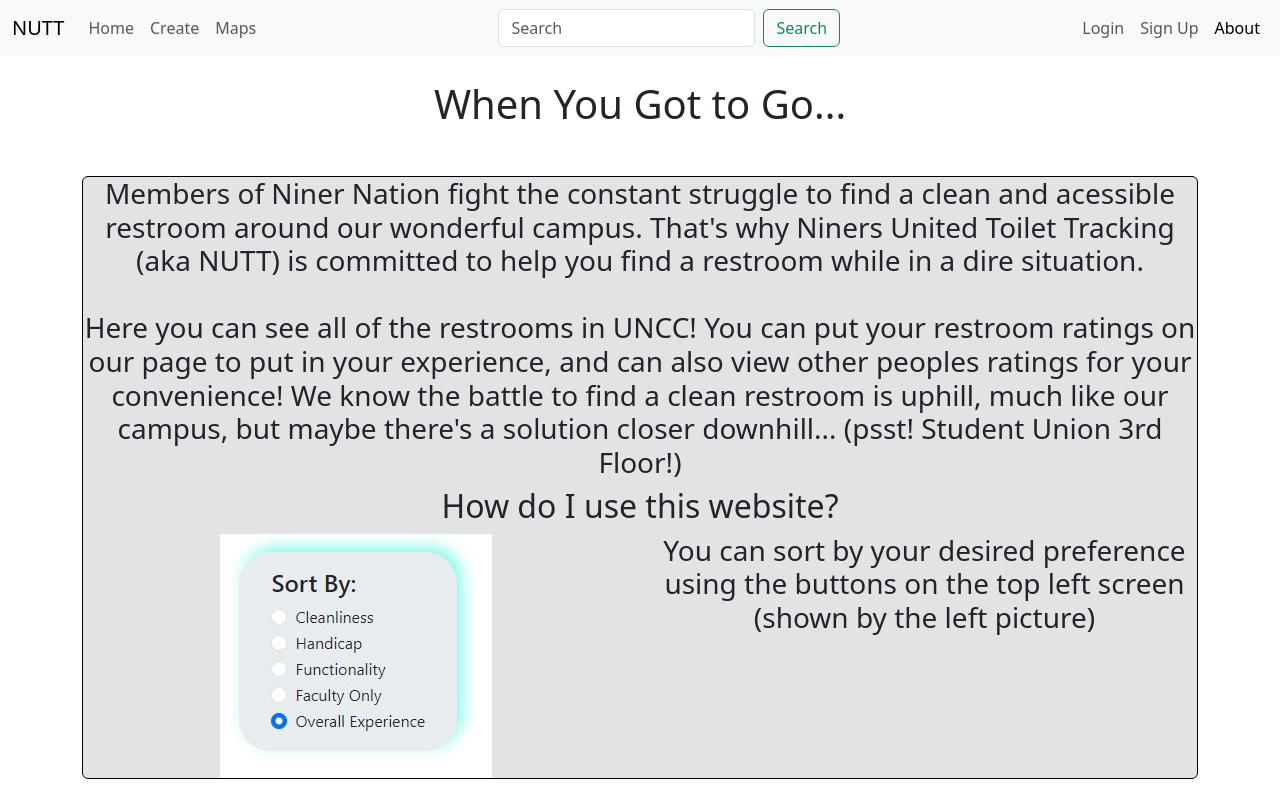
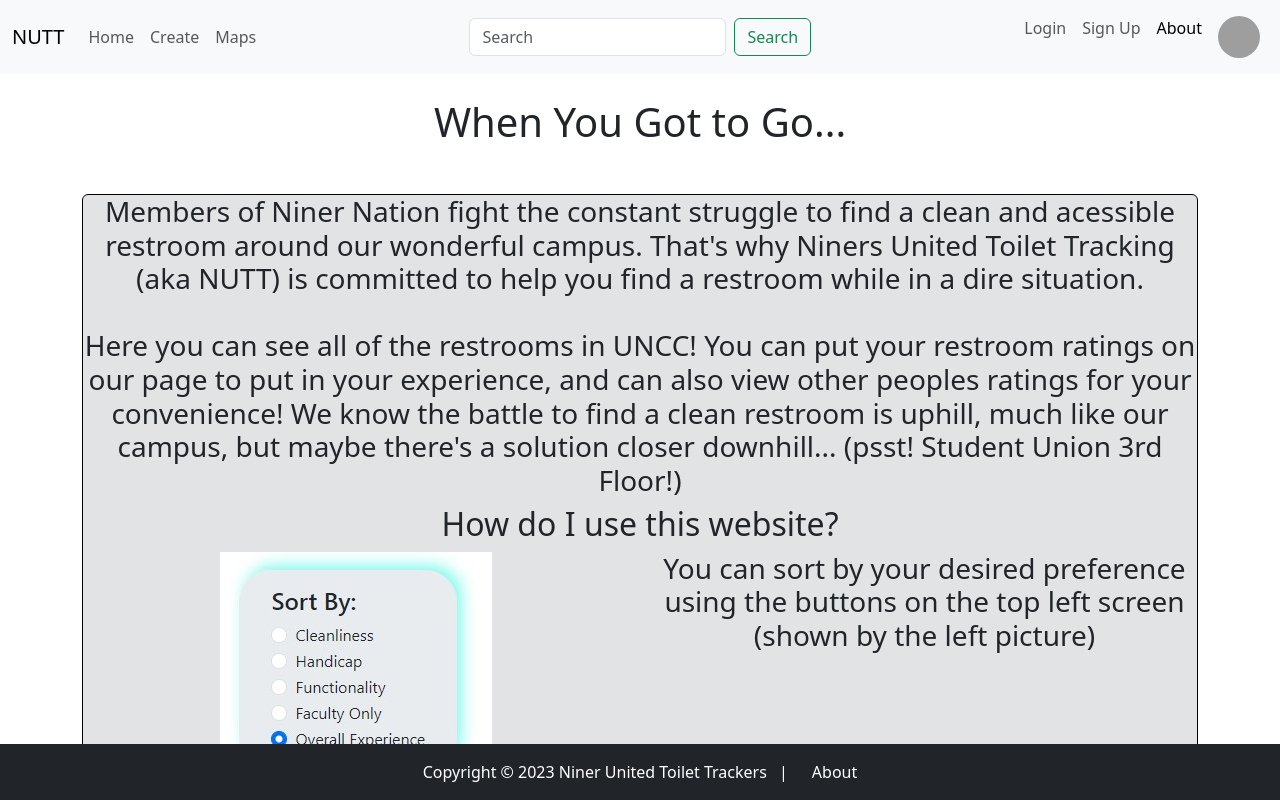
Before and after one commit to mustafaap/Niners-United-Classroom-Tracker-ITSC-3155-Final-Project, a Flask app: page /about in a window 1280 px wide. Run offline with Flask 3, Linux system fonts and the light colour scheme; grey boxes are pictures that could not be loaded.

Commit message:
Added route to profile page

```diff
--- a/app.py
+++ b/app.py
@@ -157,3 +157,7 @@ def delete_rating(rating_id: int):
     db.session.delete(rating)
     db.session.commit()
     return redirect('/')
+
+@app.get('/profile')
+def profile():
+    return render_template('profile.html', profile_active = True)
--- a/templates/_layout.html
+++ b/templates/_layout.html
@@ -9,6 +9,7 @@
     integrity="sha384-aFq/bzH65dt+w6FI2ooMVUpc+21e0SRygnTpmBvdBgSdnuTN7QbdgL+OapgHtvPp" crossorigin="anonymous">
   <link rel="stylesheet" href="https://cdnjs.cloudflare.com/ajax/libs/font-awesome/6.2.1/css/all.min.css">
   <link rel="stylesheet" href="{{ url_for('static', filename='style.css') }}">
+  <script src="{{ url_for('static', filename='script.js') }}"></script>
   <title>{% block title %}{% endblock %}</title>
 </head>
 
@@ -47,6 +48,11 @@
           <li class="nav-item">
             <a class="nav-link {% if about_active %} active{% endif %}" href="/about">About</a>
           </li>
+          <li class="nav-item">
+            <a class="nav-link {% if profile_active %} active{% endif %}" href="/profile">
+              <img src="static/cat.jpg" style="width:42px;height:42px;" class="rounded-5">
+            </a>
+          </li>
         </ul>
       </div>
     </div>
@@ -54,6 +60,20 @@
   {% block body %}
   {% endblock %}
   <!-- Footer -->
+  <footer class="bg-dark text-white py-3 fixed-bottom">
+    <div class="container-fluid d-flex justify-content-center align-items-center">
+      <div class="row">
+        <div class="col-12 col-md-6 text-center text-md-start">
+          <p class="m-0" style="white-space: nowrap;">Copyright © 2023 Niner United Toilet Trackers
+            <span class="ms-2">|</span>
+          </p>
+        </div>
+        <div class="col-12 col-md-6 text-center text-md-end">
+          <a class="text-decoration-none text-white" href="/about" style="white-space: nowrap;">About</a>
+        </div>
+      </div>
+    </div>
+  </footer>
   <script src="https://cdn.jsdelivr.net/npm/bootstrap@5.3.0-alpha3/dist/js/bootstrap.bundle.min.js"
     integrity="sha384-ENjdO4Dr2bkBIFxQpeoTz1HIcje39Wm4jDKdf19U8gI4ddQ3GYNS7NTKfAdVQSZe"
     crossorigin="anonymous"></script>
```
Also changed, not shown: templates/profile.html (+4 -3 lines), 1 other file.
